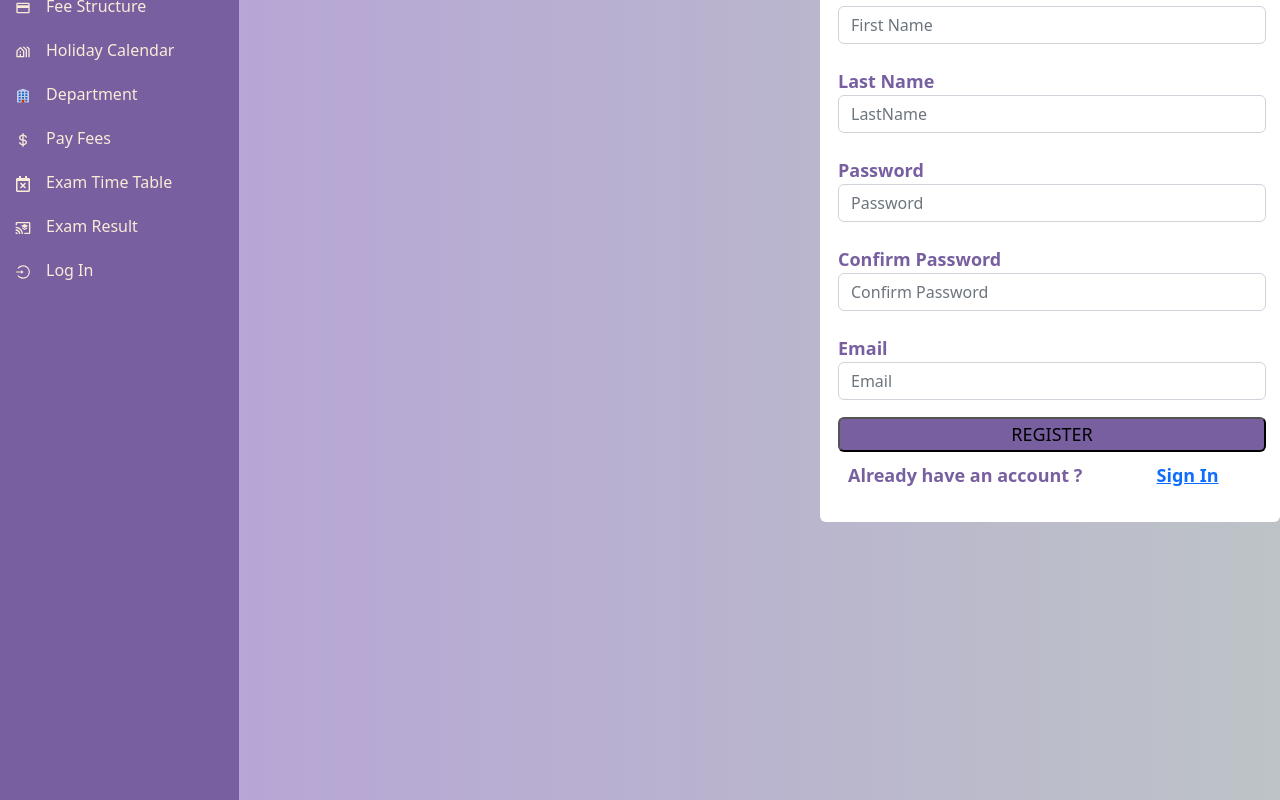
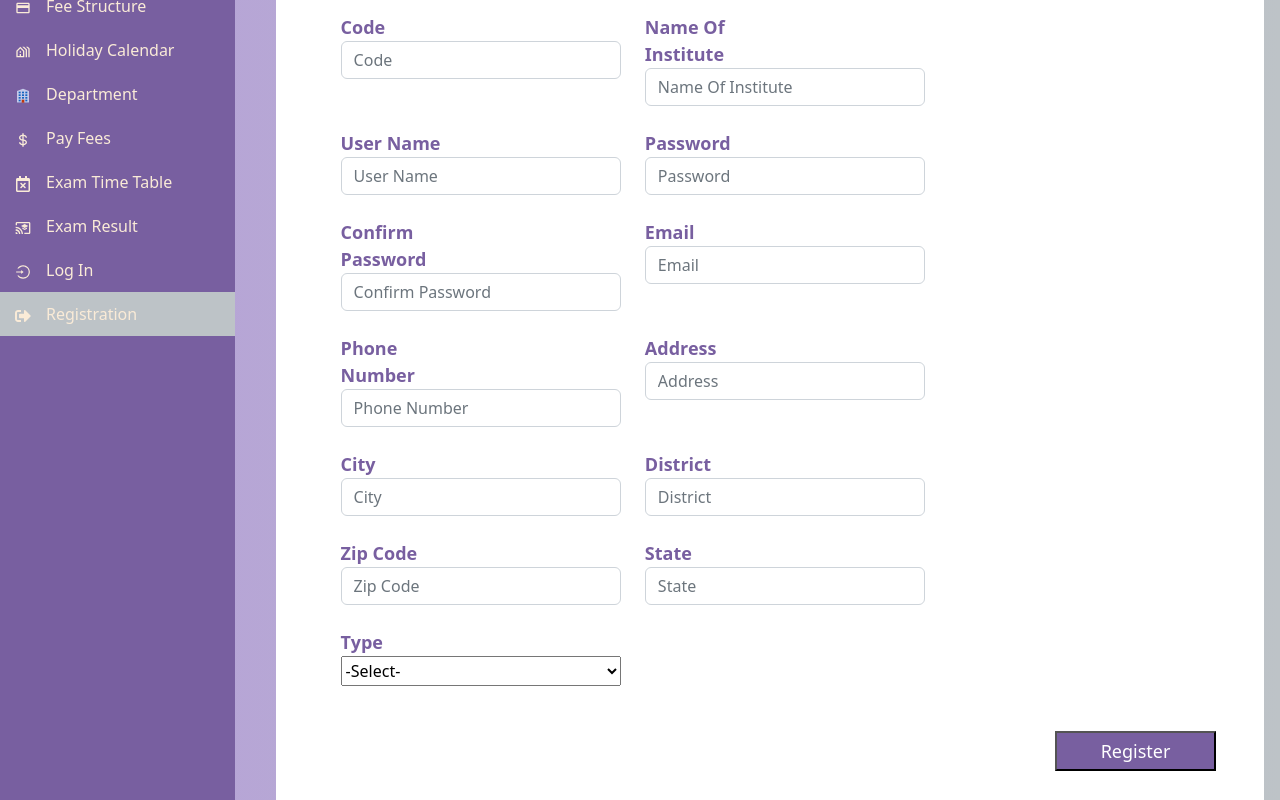
Before and after one commit to YODA-SuperKings/University-Admin, a React (Create React App) app in the folder University Admin Web/university_admin_web/: page /Registration in a window 1280 px wide. Shown: the part 320-1120 px from the top of the page. Built offline with nearby package versions, Linux system fonts and the light colour scheme.

Commit message:
Registration Completed

```diff
--- a/University Admin Web/university_admin_web/src/Components/Login.js
+++ b/University Admin Web/university_admin_web/src/Components/Login.js
@@ -34,7 +34,6 @@ function Login(props){
         .then((res) => res.json())
         .then((data) => {
             if (data !== 0) {
-                debugger;
                 toast(<><b style={{ color: 'Green' }}>Login Succesfully.</b></>, { position: 'top-right' });
                 setauthenticated(true)
                 localStorage.setItem("authenticated", true);
--- a/University Admin Web/university_admin_web/src/Components/Registration.js
+++ b/University Admin Web/university_admin_web/src/Components/Registration.js
@@ -5,51 +5,66 @@ import { useNavigate } from "react-router-dom";
 
 function Registration(){
     const navigate = useNavigate();
-    const [firstName, setFirstName] = useState(null);
-    const [lastName, setLastName] = useState(null);
-    const [email, setEmail] = useState(null);
+    const [code, setCode] = useState(null);
+    const [nameOfInstitute, setNameOfInstitute] = useState(null);
+    const [userName, setUserName] = useState(null);
     const [password,setPassword] = useState(null);
     const [confirmPassword,setConfirmPassword] = useState(null);
-    const [registrationtype,setRegistrationType] = useState(null);
-    const [nameLabel,setNameLabel] = useState("Name");
-    const [name,setName] = useState(null);
+    const [email, setEmail] = useState(null);
+    const [phoneNumber,setPhoneNumber] = useState(null);
+    const [address,setAddress] = useState(null);
+    const [city,setCity] = useState(null);
+    const [district,setDistrict] = useState(null);
+    const [zipCode,setZipCode] = useState(null);
+    const [state,setState] = useState(null);
+    const [type,setType] = useState(null);
 
     const handleInputChange = (e) => {
         const {id , value} = e.target;
-        if(id === "firstName")
-            setFirstName(value);
-        if(id === "lastName")
-            setLastName(value);
-        if(id === "email")
-            setEmail(value);
+        if(id === "code")
+            setCode(value);
+        if(id === "nameOfInstitute")
+            setNameOfInstitute(value);
+        if(id === "userName")
+            setUserName(value);
         if(id === "password")
             setPassword(value);
         if(id === "confirmPassword")
             setConfirmPassword(value);
-        if(id === "registrationtype")
-        {
-            setRegistrationType(value);
-            if(value === "1")
-                setNameLabel("Institute Name");
-            else if(value === "2")
-                setNameLabel("Company Name");
-        }
-        if(id === "name")
-            setName(value);
+        if(id === "email")
+            setEmail(value);
+        if(id === "phoneNumber")
+            setPhoneNumber(value);
+        if(id === "address")
+            setAddress(value);
+        if(id === "city")
+            setCity(value);
+        if(id === "district")
+            setDistrict(value);
+        if(id === "zipCode")
+            setZipCode(value);
+        if(id === "state")
+            setState(value);
+        if(id === "type")
+            setType(value);
     }
 
-    const addUser = () => {
+    const addRegistration = () => {
         let toastColor = '';
         const postBody = {
-            FirstName: firstName,
-            LastName: lastName,
-            Password: password,
-            ConfirmPassword: confirmPassword,
+            Code: code,
+            NameofInstitute: nameOfInstitute,
+            UserName: userName,
             Email: email,
-            RegistrationType: parseInt(registrationtype),
-            Name: name
+            PhoneNumber: phoneNumber,
+            Address: address,
+            City: city,
+            District: district,
+            State: state,
+            ZipCode: zipCode,
+            Type: type
         };
-        fetch('https://localhost:44342/api/Users/CreateUser',
+        fetch('https://localhost:44343/api/CollegeRegistration/CreateCollegeRegistration',
         {
             method: 'POST',
             body: JSON.stringify(postBody),
@@ -61,10 +76,12 @@ function Registration(){
         })
         .then((res) => res.json())
         .then((data) => {
-            if(data === "User email already exists.")
+            if(data === "Email already exists.")
                 toastColor = 'Red';
-            else
+            else{
                 toastColor = 'Green';
+                addUser();
+            }
             toast(<><b style={{ color: toastColor }}>{data}</b></>, { position: 'top-right' });
             console.log(data);
         })
@@ -74,14 +91,18 @@ function Registration(){
         });
      };
 
-    const handleSubmit  = () => {
-        if(firstName === null || firstName === "")
+    const Register  = () => {
+        if(code === null || code === "")
         {
-            toast(<><b style={{ color: 'Red' }}>First Name Required.</b></>, { position: 'top-right' });
+            toast(<><b style={{ color: 'Red' }}>Code Required.</b></>, { position: 'top-right' });
         }
-        else if(lastName === null || lastName === "")
+        else if(nameOfInstitute === null || nameOfInstitute === "")
         {
-            toast(<><b style={{ color: 'Red' }}>Last Name Required.</b></>, { position: 'top-right' });
+            toast(<><b style={{ color: 'Red' }}>Name Of Institue Required.</b></>, { position: 'top-right' });
+        }
+        else if(userName === null || userName === "")
+        {
+            toast(<><b style={{ color: 'Red' }}>User Name Required.</b></>, { position: 'top-right' });
         }
         else if(password === null || password === "")
         {
@@ -98,36 +119,162 @@ function Registration(){
         {
             toast(<><b style={{ color: 'Red' }}>Email Required.</b></>, { position: 'top-right' });
         }
-        else if(registrationtype === null)
+        else if(phoneNumber === null)
         {
-            toast(<><b style={{ color: 'Red' }}>Registration Type Required.</b></>, { position: 'top-right' });
+            toast(<><b style={{ color: 'Red' }}>Phone Number Required.</b></>, { position: 'top-right' });
         }
-        else if(name === null)
+        else if(address === null || address === "")
         {
-            toast(<><b style={{ color: 'Red' }}>{nameLabel} Required.</b></>, { position: 'top-right' });
+            toast(<><b style={{ color: 'Red' }}>Address Required.</b></>, { position: 'top-right' });
+        }
+        else if(city === null || city === "")
+        {
+            toast(<><b style={{ color: 'Red' }}>City Required.</b></>, { position: 'top-right' });
+        }
+        else if(district === null || district === "")
+        {
+            toast(<><b style={{ color: 'Red' }}>District Required.</b></>, { position: 'top-right' });
+        }
+        else if(zipCode === null || zipCode === "")
+        {
+            toast(<><b style={{ color: 'Red' }}>Zip Code Required.</b></>, { position: 'top-right' });
+        }
+        else if(state === null || state === "")
+        {
+            toast(<><b style={{ color: 'Red' }}>State Required.</b></>, { position: 'top-right' });
+        }
+        else if(type === null || type === "")
+        {
+            toast(<><b style={{ color: 'Red' }}>State Required.</b></>, { position: 'top-right' });
         }
         else{
-            addUser();
-            navigate("/");
+            addRegistration();
+            navigate("/Home");
         }
     }
 
+    const addUser = () => {
+        const postBody = {
+            UserName: userName,
+            Email: email,
+            Password:password,
+            ConfirmPassword: confirmPassword
+        };
+        fetch('https://localhost:44343/api/Users/CreateUser',
+        {
+            method: 'POST',
+            body: JSON.stringify(postBody),
+            withCredentials: true,
+            crossorigin: true,
+            headers: {
+            Accept: 'application/json','Content-Type': 'application/json'
+            },
+        })
+        .then((res) => res.json())
+        .then((data) => {
+            console.log(data);
+        })
+        .catch((error) => {
+            toast(<><b style={{ color: 'Red' }}>{error}</b></>, { position: 'top-right' });
+            console.error(error);
+        });
+    }
+
     return(
-        <div className="signup-box">
-          <div style={{margin: " 0px 14px 0px 18px", padding: "23px 0px 23px 0px"}}>
-            <label for="firstName" class="form_label">First Name </label><br/>
-            <input type="text" class="form-control" value={firstName} onChange = {(e) => handleInputChange(e)} id="firstName" placeholder="First Name"/><br/>
-            <label for="lastName" class="form_label">Last Name </label><br/>
-            <input type="text" class="form-control" name="" id="lastName" value={lastName}  onChange = {(e) => handleInputChange(e)} placeholder="LastName"/><br/>
-            <label for="password" class="form_label">Password </label><br/>
-            <input type="password" class="form-control" id="password" value={password} onChange = {(e) => handleInputChange(e)} placeholder="Password"/><br/>
-            <label for="confirmPassword" class="form_label">Confirm Password </label><br/>
-            <input type="password" class="form-control" id="confirmPassword" value={confirmPassword} onChange = {(e) => handleInputChange(e)} placeholder="Confirm Password"/><br/>
-            <label for="email" class="form_label">Email </label><br/>
-            <input type="email" class="form-control" id="email" value={email} onChange = {(e) => handleInputChange(e)} placeholder="Email"/>
-            <button onClick={()=>handleSubmit()} type="button" className="btn_student_save" style={{width: "100%", margin: "17px 0px 0px 0px"}}>REGISTER</button>
-            <p className="para-2">Already have an account ? <span style={{paddingLeft: "17%"}}></span> <Link to="/Login">Sign In</Link></p>
-          </div>
+        <div className="form-registration">
+            <div><h1 className='registration_header'>Registration</h1></div>
+            <div className="form-registration-body">
+                <div className='row'>
+                    <div className='col-md-4'>
+                        <label class="form_label" for="code">Code </label><br/>
+                        <input type="text" class="form-control" id="code" value={code} onChange = {(e) => handleInputChange(e)} placeholder="Code"/>
+                    </div>
+                    <div className='col-md-4'>
+                        <label class="form_label" for="nameOfInstitute">Name Of Institute </label><br/>
+                        <input type="text" class="form-control" id="nameOfInstitute" value={nameOfInstitute} onChange = {(e) => handleInputChange(e)} placeholder="Name Of Institute"/>
+                    </div>
+                    <div className='col-md-4'></div>
+                </div>
+                <div style={{paddingTop: "1%"}}></div>
+                <div className='row'>
+                    <div className='col-md-4'>
+                        <label class="form_label" for="userName">User Name </label><br/>
+                        <input type="text" class="form-control" id="userName" value={userName} onChange = {(e) => handleInputChange(e)} placeholder="User Name"/>
+                    </div>
+                    <div className='col-md-4'>
+                        <label class="form_label" for="password">Password </label><br/>
+                        <input type="password" class="form-control" id="password" value={password} onChange = {(e) => handleInputChange(e)} placeholder="Password"/>
+                    </div>
+                    <div className='col-md-4'></div>
+                </div>
+                <div style={{paddingTop: "1%"}}></div>
+                <div className='row'>
+                    <div className='col-md-4'>
+                    <label class="form_label" for="confirmPassword">Confirm Password </label><br/>
+                        <input type="password" class="form-control" id="confirmPassword" value={confirmPassword} onChange = {(e) => handleInputChange(e)} placeholder="Confirm Password"/>
+                    </div>
+                    <div className='col-md-4'>
+                        <label class="form_label" for="email">Email </label><br/>
+                        <input type="email" class="form-control" id="email" value={email} onChange = {(e) => handleInputChange(e)} placeholder="Email"/>
+                    </div>
+                    <div className='col-md-4'></div>
+                </div>
+                <div style={{paddingTop: "1%"}}></div>
+                <div className='row'>
+                    <div className='col-md-4'>
+                        <label class="form_label" for="phoneNumber">Phone Number </label><br/>
+                        <input type="number" class="form-control" id="phoneNumber" value={phoneNumber} onChange = {(e) => handleInputChange(e)} placeholder="Phone Number"/>
+                    </div>
+                    <div className='col-md-4'>
+                        <label class="form_label" for="address">Address </label><br/>
+                        <input type="text" class="form-control" id="address" value={address} onChange = {(e) => handleInputChange(e)} placeholder="Address"/>
+                    </div>
+                    <div className='col-md-4'></div>
+                </div>
+                <div style={{paddingTop: "1%"}}></div>
+                <div className='row'>
+                    <div className='col-md-4'>
+                    <label class="form_label" for="city">City </label><br/>
+                        <input type="text" class="form-control" id="city" value={city} onChange = {(e) => handleInputChange(e)} placeholder="City"/>
+                    </div>
+                    <div className='col-md-4'>
+                    <label class="form_label" for="district">District </label><br/>
+                        <input type="text" class="form-control" id="district" value={district} onChange = {(e) => handleInputChange(e)} placeholder="District"/>
+                    </div>
+                    <div className='col-md-4'></div>
+                </div>
+                <div style={{paddingTop: "1%"}}></div>
+                <div className='row'>
+                    <div className='col-md-4'>
+                        <label class="form_label" for="zipCode">Zip Code </label><br/>
+                        <input type="text" class="form-control" id="zipCode" value={zipCode} onChange = {(e) => handleInputChange(e)} placeholder="Zip Code"/>
+                    </div>
+                    <div className='col-md-4'>
+                        <label class="form_label" for="state">State </label><br/>
+                        <input type="text" class="form-control" id="state" value={state} onChange = {(e) => handleInputChange(e)} placeholder="State"/>
+                    </div>
+                    <div className='col-md-4'></div>
+                </div>
+                <div style={{paddingTop: "1%"}}></div>
+                <div className='row'>
+                    <div className='col-md-4'>
+                        <label class="form_label" for="type">Type </label><br/>
+                        <select className="form_input" id="type" value={type} onChange = {(e) => handleInputChange(e)}>
+                            <option value={0}>-Select-</option>
+                            <option value={1}>Self Finance</option>
+                            <option value={2}>Aided</option>
+                            <option value={3}>Government</option>
+                        </select>
+                    </div>
+                    <div className='col-md-4'></div>
+                    <div className='col-md-4'></div>
+                </div>
+            </div>
+            <div className="registration_footer">
+                <div style={{ paddingLeft: "80%" }}>
+                    <button onClick={(e)=>Register(e)} type="submit" class="btn_register">Register</button>
+                </div>
+            </div>
         </div>
     )
 }
--- a/University Admin Web/university_admin_web/src/Components/Sidebar.js
+++ b/University Admin Web/university_admin_web/src/Components/Sidebar.js
@@ -134,6 +134,11 @@ const menuItem = [
         path: "/",
         name: "Log out",
         icon: <FaSignOutAlt/>
+    },
+    {
+        path: "/Registration",
+        name: "Registration",
+        icon: <FaSignOutAlt/>
     }
 
 ]
@@ -141,17 +146,11 @@ const menuItem = [
 function Sidebar({children}){
     const [isOpen, setIsOpen] = useState(true);
     const toggle = () => setIsOpen(!isOpen);
-    const [components, setComponents] = useState(["Sample Component"]);
     const menuItemFinal = [];
     let tempmenu = []
     let loginType = localStorage.getItem("LoginType");
 
-    function dummyClick(){
-        debugger;
-        setComponents([...components, "Sample Component"])
-    }
-
-    tempmenu = ["Home","Admission","Programs Offered","Affiliated Colleges","Syllabus","Fee Structure","Holiday Calendar","Department","Pay Fees","Exam Time Table","Exam Result","Log In"]
+    tempmenu = ["Home","Admission","Programs Offered","Affiliated Colleges","Syllabus","Fee Structure","Holiday Calendar","Department","Pay Fees","Exam Time Table","Exam Result","Log In", "Registration"]
     if(loginType === 1)
     {
         tempmenu = ["Home","Admission","Programs Offered","Affiliated Colleges","Syllabus","Fee Structure","Holiday Calendar","Certificate Verfication","Department",
@@ -182,7 +181,6 @@ function Sidebar({children}){
                 <h1 style={{display: isOpen ? "block" : "none"}} className='logo'><FaUserGraduate/></h1>
                 <div style={{marginLeft: isOpen ? "150px" : "0px", cursor:'pointer'}} className='bars'>
                     <FaBars onClick={toggle}/>
-                    <button onClick={dummyClick} text="Call Component"/>
                 </div>
             </div>
             {
--- a/University Admin Web/university_admin_web/src/Styles/style.css
+++ b/University Admin Web/university_admin_web/src/Styles/style.css
@@ -20,8 +20,8 @@ body{
 .form-registration{
   background-color: white;
   border-radius: 5px;
-  width: 500px;
-  margin: 130px auto;
+  width: 96% !important;
+  margin: 0px auto;
   padding: 20px;
   padding-left: 50px;
 }
@@ -33,6 +33,25 @@ body{
 
 .form-registration-body > *{
   padding: 5px;
+}
+
+.registration_header{
+  text-align: center;
+  font-size: xx-large;
+  color: #785fa0;
+}
+
+.registration_footer{
+  text-align: left;
+  padding: 20px 10px;
+}
+
+.btn_register{
+  height: 40px;
+  width: 90%;
+  background-color: #785fa0;
+  color: white;
+  font-size: large;
 }
 
 .header{
```
